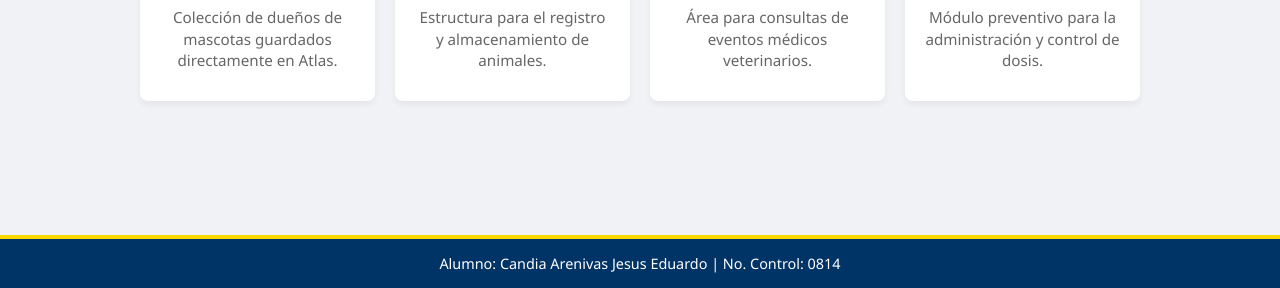
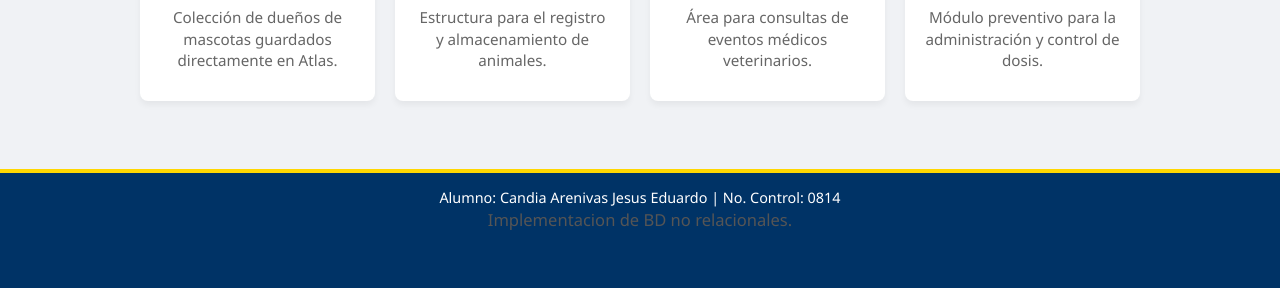
Before and after one commit to lalocurp/veterinaria-nosql, a website: page index.html in a window 1280 px wide. Shown: the part 512-800 px from the top of the page. Drawn offline with Linux system fonts and the light colour scheme.

Commit message:
Update index.html

```diff
--- a/index.html
+++ b/index.html
@@ -45,6 +45,7 @@
             <a href="vacunacion.html" class="menu-card"><div class="card-icon">💉</div><div class="card-title">Vacunación</div><div class="card-desc">Módulo preventivo para la administración y control de dosis.</div></a>
         </div>
     </div>
-    <footer>Alumno: Candia Arenivas Jesus Eduardo | No. Control: 0814</footer>
+    <footer>Alumno: Candia Arenivas Jesus Eduardo | No. Control: 0814
+    <p>Implementacion de BD no relacionales.</p></footer>
 </body>
 </html>
```
